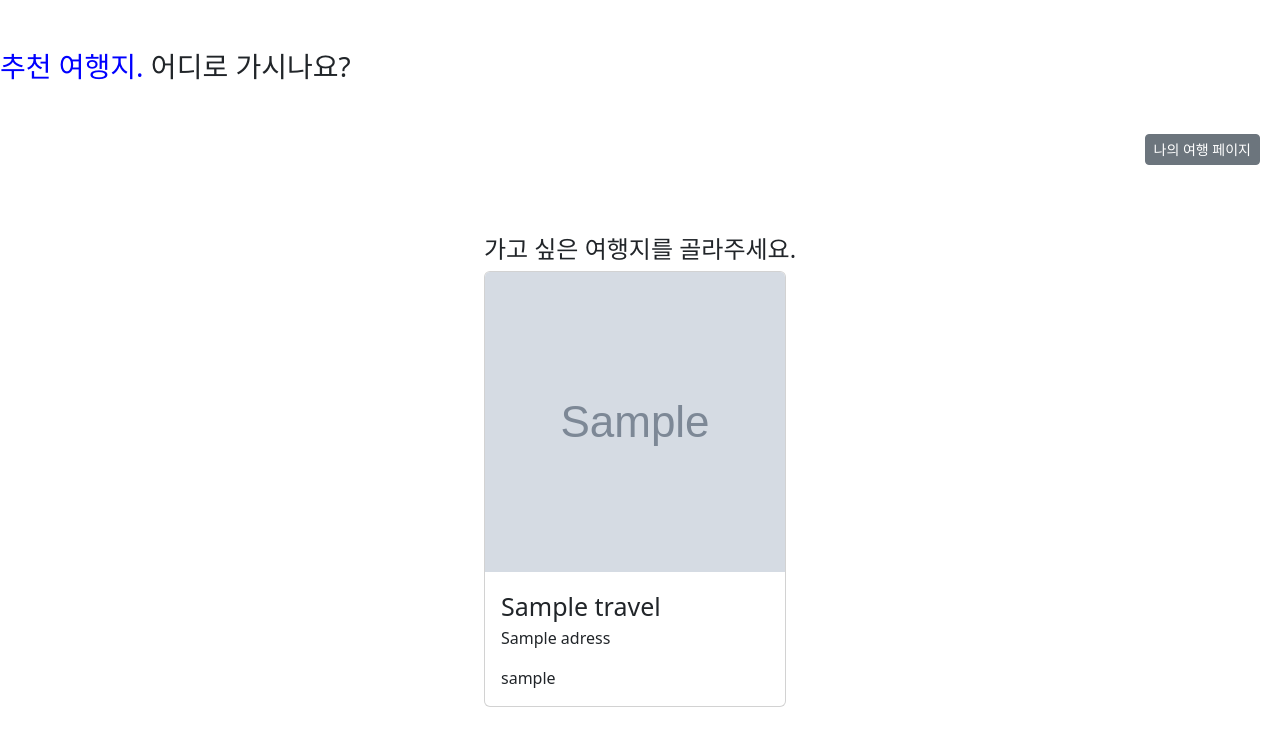
After one commit to Crescent0kt/HangHae99, a Python web app: template templates/travelallpage.html in a window 1280 px wide. The commit adds this page. Shown: the top 746 px of the page. Run offline with Jinja, Linux system fonts and the light colour scheme; the template is opened without the code that fills it: most values are stand-ins (such as "Sample title", 1, 10 or a date in 2020); grey boxes marked "Sample" are stand-in pictures.

Commit message:
first commit

```diff
--- /dev/null
+++ b/templates/travelallpage.html
@@ -0,0 +1,120 @@
+<!doctype html>
+<html lang="en">
+
+<head>
+    <meta charset="utf-8">
+    <meta name="viewport" content="width=device-width, initial-scale=1">
+    <title>Bootstrap demo</title>
+    <link rel="stylesheet" href="https://cdn.jsdelivr.net/npm/bootstrap-icons@1.10.5/font/bootstrap-icons.css">
+    <link href="https://cdn.jsdelivr.net/npm/bootstrap@5.3.2/dist/css/bootstrap.min.css" rel="stylesheet"
+        integrity="sha384-T3c6CoIi6uLrA9TneNEoa7RxnatzjcDSCmG1MXxSR1GAsXEV/Dwwykc2MPK8M2HN" crossorigin="anonymous">
+    <style>
+        @import url("https://cdn.jsdelivr.net/npm/bootstrap-icons@1.10.5/font/bootstrap-icons.css");
+
+        .first-title {
+            margin-top: 50px;
+        }
+
+        .mytravelpage-btn {
+            text-align: right;
+            margin-top: 50px;
+            margin-right: 20px;
+        }
+
+        .second-title {
+            text-align: center;
+            margin-top: 70px;
+        }
+
+        .card-wrapper {
+            display: flex;
+            margin: auto;
+            max-width: fit-content;
+        }
+
+        .col {
+            margin-right: 10px;
+        }
+
+        .hot-place {
+            width: auto;
+            color: white;
+            font-size: 17px;
+            margin-bottom: 20px;
+            text-align: center;
+        }
+
+        .card-img-top {
+            height: 300px;
+            width: 300px;
+        }
+
+        .card-title {
+            font-size: 25px;
+        }
+    </style>
+
+</head>
+
+<body>
+    <!-- main -->
+
+    <div class="first-title"">
+        <h3><span style=" color: blue;">추천 여행지.</span> 어디로 가시나요?</h3>
+    </div>
+
+    <div class="mytravelpage-btn" href="{{ url_for('mytravelpage') }}">
+        <button type="button" class="btn btn-secondary btn-sm">나의 여행 페이지</button>
+    </div>
+
+    <div class="second-title">
+        <h4>가고 싶은 여행지를 골라주세요.</h4>
+    </div>
+
+    <!-- main -->
+    <!-- 4개씩 3줄  -->
+    <!-- 화면크기가 늘어나고 줄어들고에 따라 그림이나 글자가 달라지는 방법 -->
+    <!-- 사진을 클릭하면 보여줄 페이지를 연결시켜야 하는데 페이지를 어디로??? -->
+    <!-- 나의 여행 페이지를 누르면 mytravelpage로 이동 해야함 -->
+    <!-- 데이터 베이스에서 메인 카드에 보여줄 데이터를 받아와야함 -->
+    <div id="carouselExampleInterval" class="carousel slide" data-bs-ride="carousel">
+        <div class="carousel-inner">
+            {% for travel in data %}
+            <div class="carousel-item active" data-bs-interval="5000">
+                <div class="card-wrapper">
+                    <div class="">
+                        <div class="col">
+                            <div class="card h-100">
+                                <a href="!!!!!!!!!!!!!!!!!!!!!!">
+                                    <img src="{{ travel.image }}" class="card-img-top" alt="...">
+                                </a>
+                                <div class="card-body">
+                                    <span class="card-title">{{ travel.title }}</span>
+                                    <p class="card-text">{{ travel.adress }}</p>
+                                    <p class="card-text">{{ travel.username }}</p>
+                                </div>
+                            </div>
+                        </div>
+                    </div>
+                </div>
+            </div>
+            {% endfor %}
+        </div>
+        <button class="carousel-control-prev" type="button" data-bs-target="#carouselExampleInterval"
+            data-bs-slide="prev">
+            <span class="carousel-control-prev-icon" aria-hidden="true"></span>
+            <span class="visually-hidden">Previous</span>
+        </button>
+        <button class="carousel-control-next" type="button" data-bs-target="#carouselExampleInterval"
+            data-bs-slide="next">
+            <span class="carousel-control-next-icon" aria-hidden="true"></span>
+            <span class="visually-hidden">Next</span>
+        </button>
+    </div>
+
+    <script src="https://cdn.jsdelivr.net/npm/bootstrap@5.3.2/dist/js/bootstrap.bundle.min.js"
+        integrity="sha384-C6RzsynM9kWDrMNeT87bh95OGNyZPhcTNXj1NW7RuBCsyN/o0jlpcV8Qyq46cDfL"
+        crossorigin="anonymous"></script>
+</body>
+
+</html>
```
Also changed, not shown: app.py (+17 -0 lines), templates/mainPage.html (+67 -44 lines), templates/mytravelpage.html (added, +114 -0 lines).
